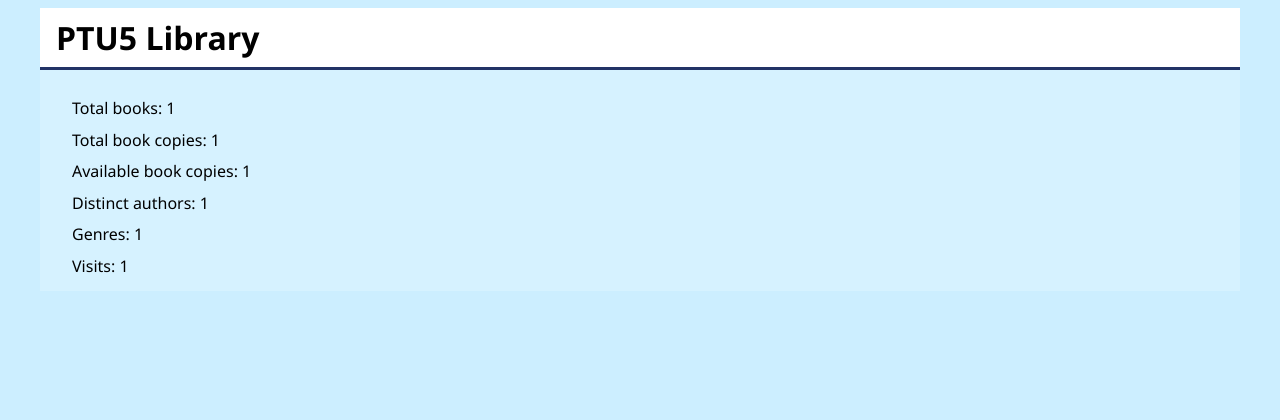
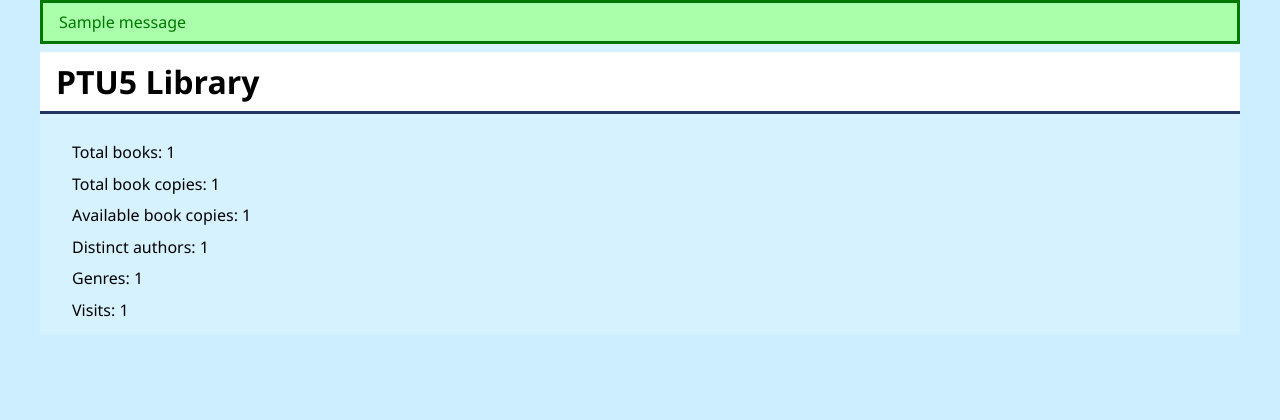
Before and after one commit to artyshokas/django_library, a Django app: page / in a window 1280 px wide. Shown: the part 38-458 px from the top of the page. Run offline with Django 4.2, Linux system fonts and the light colour scheme; tables that the repository leaves empty hold one stand-in row (values such as "Sample post"); one stand-in notice (Sample message) is shown.

Commit message:
transfered html message block from register to base

```diff
--- a/ptu5_library/library/templates/library/base.html
+++ b/ptu5_library/library/templates/library/base.html
@@ -32,6 +32,11 @@
     </header>
     <main>
         <div class="container">
+            {% if messages %}
+                {% for message in messages %}
+                    <div class="alert alert-{{ message.tags }}">{{ message }}</div>
+                {% endfor %}
+            {% endif %}
             {% block content %}
             {% endblock content %}
         </div>
--- a/ptu5_library/user_profile/templates/user_profile/register.html
+++ b/ptu5_library/user_profile/templates/user_profile/register.html
@@ -2,12 +2,6 @@
 {% block title %}Register {{ block.super }} account{% endblock title %}
 {% block content %}
 <h1>Register Library account</h1>
-
-{% if messages %}
-    {% for message in messages %}
-        <div class="alert alert-{{ message.tags }}">{{ message }}</div>
-    {% endfor %}
-{% endif %}
 
 <form action="" method="post">
     {% csrf_token %}
```
